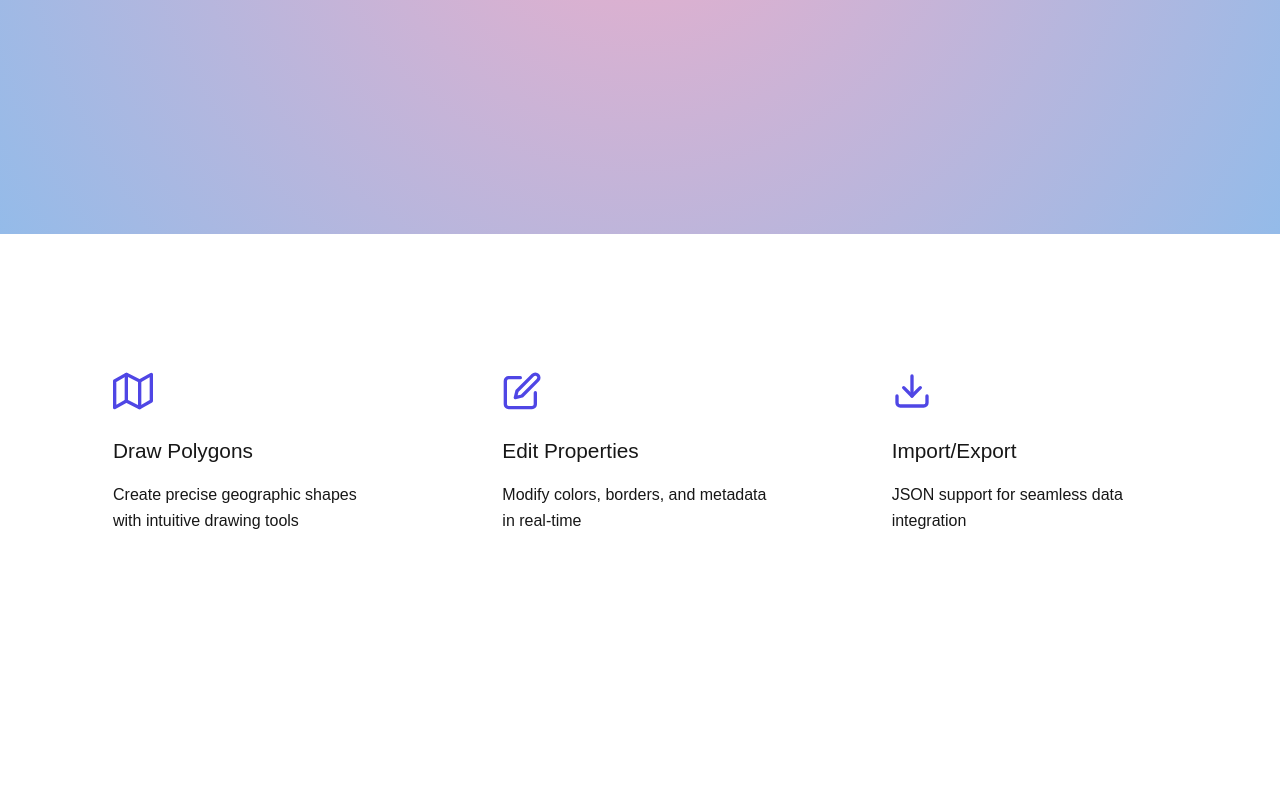
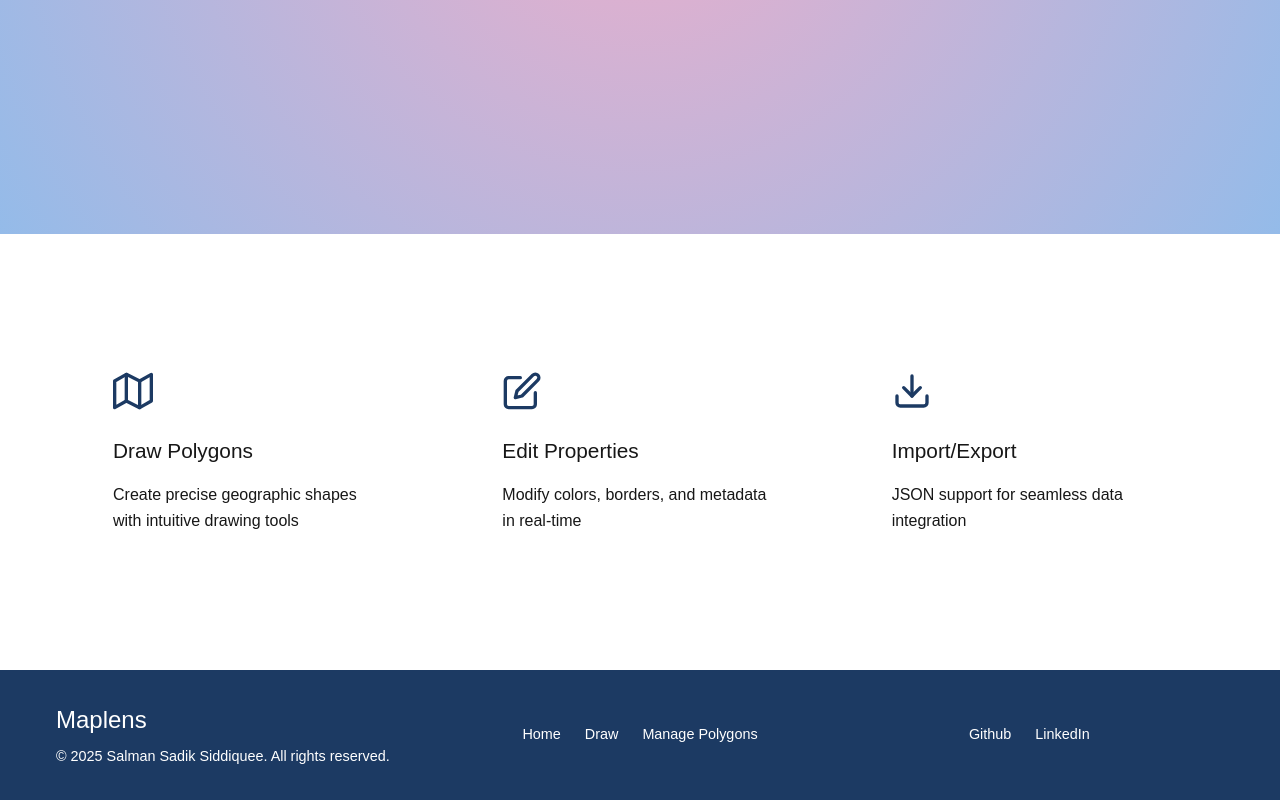
Before and after one commit to salsadsid/MapLens, a Next.js app: page / in a window 1280 px wide. Shown: the part 630-1430 px from the top of the page. Before the commit the page ends 1300 px from the top, so only its background shows below. Built offline with nearby package versions, Linux system fonts and the light colour scheme.

Commit message:
-🪶 feat: auto center with navigator

```diff
--- a/app/layout.tsx
+++ b/app/layout.tsx
@@ -1,3 +1,4 @@
+import Footer from "@/components/Footer";
 import Navbar from "@/components/Navbar";
 import type { Metadata } from "next";
 import { Geist, Geist_Mono } from "next/font/google";
@@ -33,6 +34,7 @@ export default function RootLayout({
         <StoreProvider>
           <Navbar />
           {children}
+          <Footer />
         </StoreProvider>
       </body>
     </html>
--- /dev/null
+++ b/components/Footer/index.tsx
@@ -0,0 +1,46 @@
+import styles from "@/styles/Footer.module.scss";
+import Link from "next/link";
+
+const Footer = () => {
+  return (
+    <footer className={styles.footer}>
+      <div className={styles.container}>
+        {/* Company Information */}
+        <div className={styles.info}>
+          <h4>Maplens</h4>
+          <p>
+            &copy; {new Date().getFullYear()} Salman Sadik Siddiquee. All rights
+            reserved.
+          </p>
+        </div>
+
+        {/* Navigation Links */}
+        <div className={styles.links}>
+          <Link href="/">Home</Link>
+          <Link href="/draw">Draw</Link>
+          <Link href="/manage-polygons">Manage Polygons</Link>
+        </div>
+
+        {/* Social Media Links */}
+        <div className={styles.social}>
+          <a
+            href="https://github.com/salsadsid"
+            target="_blank"
+            rel="noopener noreferrer"
+          >
+            Github
+          </a>
+          <a
+            href="https://www.linkedin.com/in/salsadsid/"
+            target="_blank"
+            rel="noopener noreferrer"
+          >
+            LinkedIn
+          </a>
+        </div>
+      </div>
+    </footer>
+  );
+};
+
+export default Footer;
--- /dev/null
+++ b/components/Map/components/AutoCenter.tsx
@@ -0,0 +1,14 @@
+"use client";
+import { useEffect } from "react";
+import { useMap } from "react-leaflet";
+const AutoCenter = () => {
+  const map = useMap();
+  useEffect(() => {
+    navigator.geolocation.getCurrentPosition((position) => {
+      map.setView([position.coords.latitude, position.coords.longitude], 13);
+    });
+  }, [map]);
+  return null;
+};
+
+export default AutoCenter;
--- a/components/Map/index.tsx
+++ b/components/Map/index.tsx
@@ -20,6 +20,7 @@ import { v4 as uuidv4 } from "uuid";
 
 import icon from "leaflet/dist/images/marker-icon.png";
 import iconShadow from "leaflet/dist/images/marker-shadow.png";
+import AutoCenter from "./components/AutoCenter";
 
 const DefaultIcon = L.icon({
   iconUrl: icon,
@@ -85,6 +86,7 @@ const MapComponent = () => {
       zoom={13}
       style={{ height: "100vh", width: "100%" }}
     >
+      <AutoCenter />
       <TileLayer url="https://{s}.tile.openstreetmap.org/{z}/{x}/{y}.png" />
       <FeatureGroup>
         <EditControl
--- a/components/Navbar/index.tsx
+++ b/components/Navbar/index.tsx
@@ -22,7 +22,7 @@ const Navbar = () => {
         <div className="flex justify-between items-center h-16">
           {/* Logo */}
           <Link href="/" className="text-2xl font-bold text-blue-600">
-            MapLens
+            Maplens
           </Link>
 
           {/* Desktop Navigation */}
--- /dev/null
+++ b/styles/Footer.module.scss
@@ -0,0 +1,64 @@
+.footer {
+  background-color: #1c3a63;
+  color: #ffffff;
+  padding: 2rem 0;
+  text-align: center;
+
+  .container {
+    max-width: 1200px;
+    margin: 0 auto;
+    padding: 0 1rem;
+    display: flex;
+    flex-wrap: wrap;
+    justify-content: space-between;
+    align-items: center;
+  }
+
+  .info {
+    flex: 1;
+    text-align: left;
+
+    h4 {
+      margin: 0;
+      font-size: 1.5rem;
+    }
+
+    p {
+      margin: 0.5rem 0 0;
+      font-size: 0.9rem;
+    }
+  }
+
+  .links,
+  .social {
+    flex: 1;
+    display: flex;
+    justify-content: center;
+    gap: 1.5rem;
+    flex-wrap: wrap;
+
+    a {
+      color: #ffffff;
+      text-decoration: none;
+      font-size: 0.9rem;
+      transition: color 0.3s ease;
+
+      &:hover {
+        color: #ff7b00;
+      }
+    }
+  }
+
+  // Responsive adjustments for smaller screens
+  @media (max-width: 768px) {
+    .container {
+      flex-direction: column;
+      text-align: center;
+      gap: 1rem;
+    }
+
+    .info {
+      text-align: center;
+    }
+  }
+}
--- a/styles/Home.module.scss
+++ b/styles/Home.module.scss
@@ -98,7 +98,7 @@
 
 .featureIcon {
   font-size: 2.5rem;
-  color: #4f46e5;
+  color: #1c3a63;
   background: linear-gradient(45deg, #4f46e5, #3b82f6);
   -webkit-background-clip: text;
   -webkit-text-fill-color: transparent;
```
